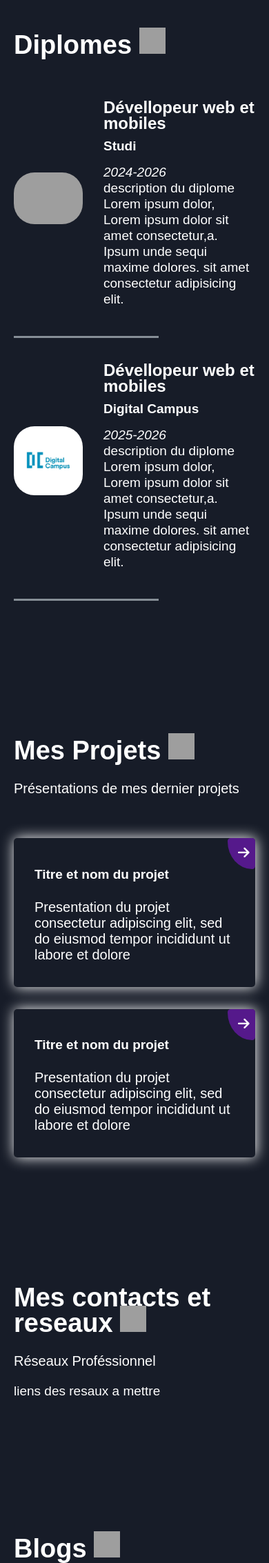
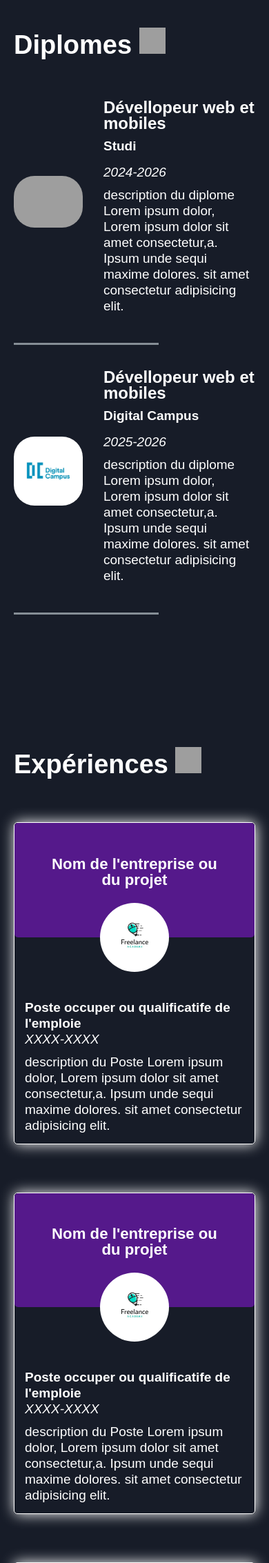
Before and after one commit to Alyaesub/portfolio-1, a PHP site: page / in a window 390 px wide. Shown: the part 2604-4870 px from the top of the page at 69% size. Run offline with PHP 8.4, Linux system fonts and the light colour scheme; grey boxes are pictures that could not be loaded.

Commit message:
add responsiv section experience

```diff
--- a/index.html
+++ b/index.html
@@ -32,6 +32,9 @@
                             <a href="#diplome">Diplomes</a>
                         </li>
                         <li class="nav-link">
+                            <a href="#experiences">Experiences</a>
+                        </li>
+                        <li class="nav-link">
                             <a href="#projets">Projets</a>
                         </li>
                         <li class="nav-link">
@@ -40,6 +43,7 @@
                         <li class="nav-link">
                             <a href="#blog">Blogs</a>
                         </li>
+
                     </ul>
                 </div>
             </div>
@@ -104,8 +108,8 @@
             <div class="text-content">
                 <h2 class="title">Compétences
                     <picture class="emoji-gif">
-                        <source srcset="https://fonts.gstatic.com/s/e/notoemoji/latest/1f4a5/512.webp" type="image/webp">
-                        <img src="https://fonts.gstatic.com/s/e/notoemoji/latest/1f4a5/512.gif" alt="💥" width="32" height="32">
+                            <source srcset="https://fonts.gstatic.com/s/e/notoemoji/latest/1f48e/512.webp" type="image/webp">
+                            <img src="https://fonts.gstatic.com/s/e/notoemoji/latest/1f48e/512.gif" alt="💎" width="32" height="32">
                     </picture>
                 </h2>
                 <p>Voici mes compétences:</p>
@@ -168,6 +172,58 @@
             </article>
         </section>
 
+        <section class="section-display full-text-content" id="experiences">
+            <div class="text-content">
+                <h2 class="title">Expériences
+                    <picture class="emoji-gif">
+                            <source srcset="https://fonts.gstatic.com/s/e/notoemoji/latest/2728/512.webp" type="image/webp">
+                            <img src="https://fonts.gstatic.com/s/e/notoemoji/latest/2728/512.gif" alt="✨" width="32" height="32">
+                    </picture>
+                </h2>
+            </div>
+            <div class="experiences">
+                <article class="experience">
+                    <div class="experience-header">
+                        <h3 class="experience-title">Nom de l'entreprise ou du projet</h3>
+                        <img class="experience-logo" src="asset/freelance.jpg" alt="logo du projet ou de l'entreprise">
+                    </div>
+                    <div class="experience-content">
+                        <div class="experience-subtitle">Poste occuper ou qualificatife de l'emploie</div>
+                        <div class="experience-date">XXXX-XXXX</div>
+                        <div class="experience-description">
+                            description du Poste Lorem ipsum dolor, Lorem ipsum dolor sit amet consectetur,a. Ipsum unde sequi maxime dolores. sit amet consectetur adipisicing elit.
+                        </div>
+                    </div>
+                </article>
+                <article class="experience">
+                    <div class="experience-header">
+                        <h3 class="experience-title">Nom de l'entreprise ou du projet</h3>
+                        <img class="experience-logo" src="asset/freelance.jpg" alt="logo du projet ou de l'entreprise">
+                    </div>
+                    <div class="experience-content">
+                        <div class="experience-subtitle">Poste occuper ou qualificatife de l'emploie</div>
+                        <div class="experience-date">XXXX-XXXX</div>
+                        <div class="experience-description">
+                            description du Poste Lorem ipsum dolor, Lorem ipsum dolor sit amet consectetur,a. Ipsum unde sequi maxime dolores. sit amet consectetur adipisicing elit.
+                        </div>
+                    </div>
+                </article>
+                <article class="experience">
+                    <div class="experience-header">
+                        <h3 class="experience-title">Nom de l'entreprise ou du projet</h3>
+                        <img class="experience-logo" src="asset/freelance.jpg" alt="logo du projet ou de l'entreprise">
+                    </div>
+                    <div class="experience-content">
+                        <div class="experience-subtitle">Poste occuper ou qualificatife de l'emploie</div>
+                        <div class="experience-date">XXXX-XXXX</div>
+                        <div class="experience-description">
+                            description du Poste Lorem ipsum dolor, Lorem ipsum dolor sit amet consectetur,a. Ipsum unde sequi maxime dolores. sit amet consectetur adipisicing elit.
+                        </div>
+                    </div>
+                </article>
+            </div>
+        </section>
+
         <section class="section-display full-text-content" id="projets">
             <div class="text-content">
                 <h2 class="title">Mes Projets
@@ -195,6 +251,7 @@
                 </section>
             </div>
         </section>
+
         <section class="section-display full-text-content" id="contact">
             <div class="text-content">
                 <h2 class="title">Mes contacts et reseaux
@@ -211,6 +268,7 @@
                 </section>
             </div>
         </section>
+
         <section class="section-display full-text-content" id="blog">
             <div class="text-content">
                 <h2 class="title">Blogs
--- a/styles/css/main.css
+++ b/styles/css/main.css
@@ -395,6 +395,69 @@ body {
 .diplomes .diplome-content .diplome-date {
   font-style: italic;
 }
+.diplomes .diplome-content .diplome-description {
+  margin-top: 10px;
+}
+
+.experiences {
+  display: flex;
+  gap: 30px;
+}
+@media screen and (max-width: 768px) {
+  .experiences {
+    flex-direction: column;
+  }
+}
+.experiences .experience {
+  margin-top: 40px;
+  border: 1px solid #ffffff;
+  border-radius: 5px;
+  box-shadow: 1px 0 20px #fff;
+}
+@media screen and (min-width: 1024px) {
+  .experiences .experience {
+    max-width: 33%;
+    padding: 15px;
+  }
+}
+.experiences .experience-header {
+  position: relative;
+  padding: 50px;
+  background-color: #55198b;
+  margin-bottom: 50px;
+  padding-top: 25px;
+  border-radius: 5px;
+}
+.experiences .experience-header .experience-title {
+  text-align: center;
+}
+.experiences .experience-header .experience-logo {
+  position: absolute;
+  border-radius: 50%;
+  bottom: -50px;
+  left: 50%;
+  transform: translateX(-50%);
+  max-width: 100px;
+}
+.experiences .experience-content {
+  padding: 15px;
+  padding-top: 40px;
+  border-radius: 5px;
+}
+.experiences .experience-content:hover {
+  box-shadow: 1px 0 20px #55198b;
+  transition: all ease 0.3s;
+}
+.experiences .experience-content .experience-subtitle {
+  font-weight: bold;
+}
+.experiences .experience-content .experience-date {
+  font-style: italic;
+}
+.experiences .experience-content .experience-description {
+  margin-top: 10px;
+}
+
 .btn {
   padding: 10px 15px;
   font-weight: bold;
--- a/styles/sass/_components.scss
+++ b/styles/sass/_components.scss
@@ -274,7 +274,65 @@
         }
 
         .diplome-description {
-
+            margin-top: 10px;
         }
     }
 }
+
+.experiences {
+    display: flex;
+        @media screen and (max-width: 768px) {
+            flex-direction: column;
+        }
+    gap: 30px;
+    .experience {
+    margin-top: 40px;
+    border: 1px solid $white;
+    border-radius: $border-radius;
+    box-shadow: 1px 0 20px #fff;
+        @media screen and (min-width: 1024px) {
+            max-width: 33%;
+            padding: 15px;
+        }
+    }
+
+    .experience-header {
+        position: relative;
+        padding: 50px;
+        background-color: $primary;
+        margin-bottom: 50px;
+        padding-top: 25px;
+        border-radius: $border-radius;
+            .experience-title {
+                text-align: center;
+            }
+            .experience-logo {
+                position: absolute;
+                border-radius: 50%;
+                bottom: -50px;
+                left: 50%;
+                transform: translateX(-50%);
+                max-width: 100px;
+            }
+    }
+
+    .experience-content{
+        padding: 15px;
+        padding-top: 40px;
+        border-radius: $border-radius;
+        &:hover {
+            box-shadow: 1px 0 20px $primary;
+            transition: all ease 0.3s;
+        }
+
+        .experience-subtitle {
+            font-weight: bold;
+        }
+        .experience-date {
+            font-style: italic;
+        }
+        .experience-description {
+            margin-top: 10px;
+        }
+    }
+}
```
Also changed, not shown: asset/freelance.jpg (added), 1 other file.
